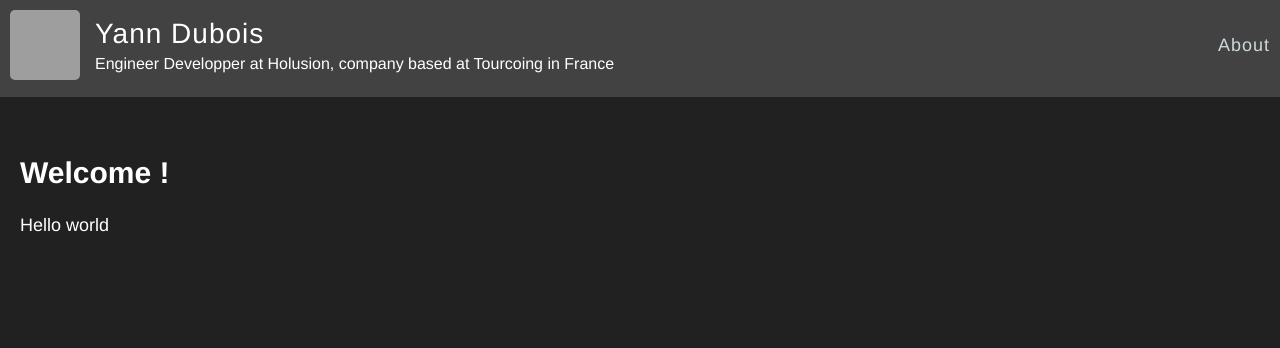
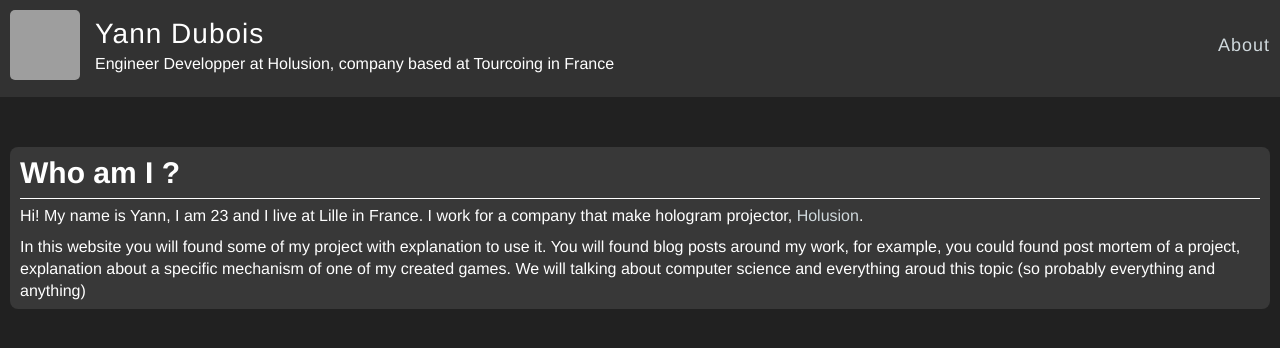
Before and after one commit to YannDub/yanndub.github.io, a Jekyll site: the page built from en/index.html, in a window 1280 px wide. Shown: the top 348 px of the page. Built offline with Jekyll 4.4.1, drawn with Linux system fonts in a browser that asks for light colours; grey boxes are pictures that could not be loaded.

Commit message:
Add english description

```diff
--- a/_sass/_variables.scss
+++ b/_sass/_variables.scss
@@ -1,8 +1,8 @@
-$surface: #424242;
+$surface: #383838;
 $background: #212121;
 $error: #C51162;
 
-$primary: $surface;
+$primary: #323232;
 $primary_variant: #616161;
 
 $on_background: #FFFFFF;
--- a/en/index.html
+++ b/en/index.html
@@ -4,9 +4,16 @@ layout: default
 
 <section class="section-main-header">
   <div class="container">
-    <div class="welcome">
-      <h1>Welcome !</h1>
-      Hello world
+    <div class="index_title">
+      <h1>Who am I ?</h1>
+    </div>
+    <div class="index_description">
+      <p>Hi! My name is Yann, I am 23 and I live at Lille in France. I work for a company that make hologram projector, <a href="https://holusion.com/en/">Holusion</a>.</p>
+
+      <p>
+        In this website you will found some of my project with explanation to use it. You will found blog posts around my work, for example, you could found post mortem of a
+        project, explanation about a specific mechanism of one of my created games. We will talking about computer science and everything aroud this topic (so probably everything and anything)
+      </p>
     </div>
   </div>
 </section>
--- a/style.scss
+++ b/style.scss
@@ -55,6 +55,7 @@ h4 {
 }
 
 p {
+  font-size: 16px;
   margin: 15px, 0;
 }
 
@@ -171,4 +172,29 @@ nav {
       color: $link;
     }
   }
+
 }
+
+section, article {
+  background: $surface;
+  color: $on_surface;
+  border-radius: 8px;
+}
+
+.index_title {
+  color: $on_background;
+  border-bottom: 1px solid $on_surface;
+
+  h1 {
+    margin-bottom: 0px;
+  }
+}
+
+.index_description {
+  color: $on_surface;
+  padding: 2px 0;
+
+  p {
+    padding: 4px 0;
+  }
+}
```
